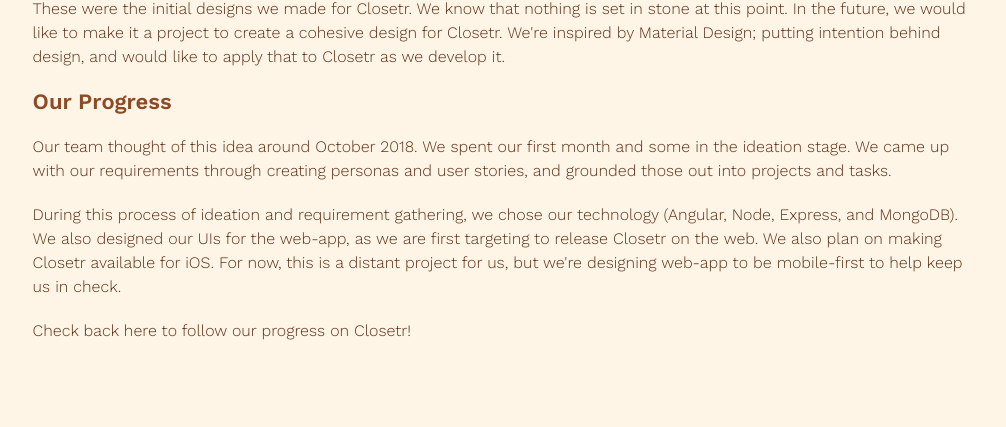
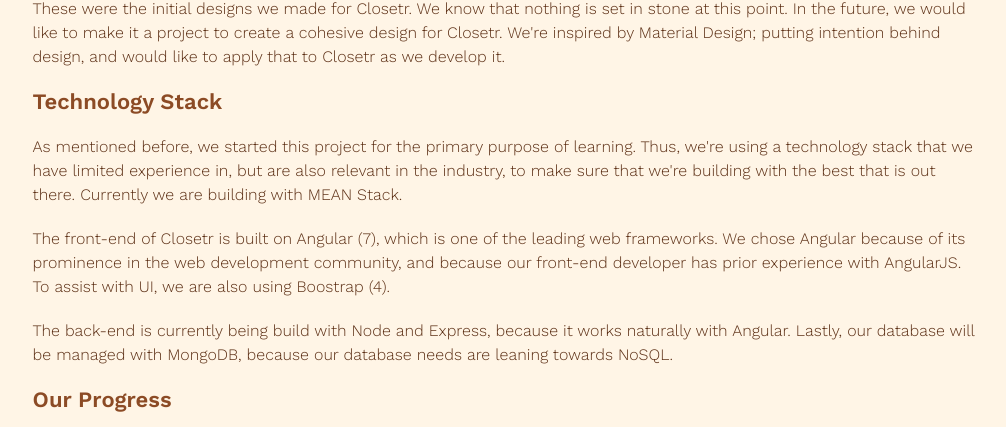
Before and after one commit to desslinga/personal-web, an Angular app: page /work/closetr in a window 1280 px wide. Shown: the part 4104-4531 px from the top of the page, without its empty margins (136-1142 px from the left). Before the commit the page ends 4493 px from the top, so only its background shows below. Built offline with nearby package versions, Linux system fonts and the light colour scheme.

Commit message:
Added tech stack to closetr showcase desc

```diff
--- a/src/app/work/closetr/closetr.component.html
+++ b/src/app/work/closetr/closetr.component.html
@@ -88,6 +88,18 @@
       create a cohesive design for Closetr. We're inspired by Material Design; putting
       intention behind design, and would like to apply that to Closetr as we develop
       it.</p>
+      <h3>Technology Stack</h3>
+      <p>As mentioned before, we started this project for the primary purpose of learning.
+      Thus, we're using a technology stack that we have limited experience in, but are also
+      relevant in the industry, to make sure that we're building with the best that is out
+      there. Currently we are building with MEAN Stack.</p>
+      <p>The front-end of Closetr is built on Angular (7), which is one of the leading web
+      frameworks. We chose Angular because of its prominence in the web development
+      community, and because our front-end developer has prior experience with AngularJS.
+      To assist with UI, we are also using Boostrap (4).</p>
+      <p>The back-end is currently being build with Node and Express, because it works
+      naturally with Angular. Lastly, our database will be managed with MongoDB,
+      because our database needs are leaning towards NoSQL.</p>
       <h3>Our Progress</h3>
       <p>Our team thought of this idea around October 2018. We spent our first month and
       some in the ideation stage. We came up with our requirements through creating
```
